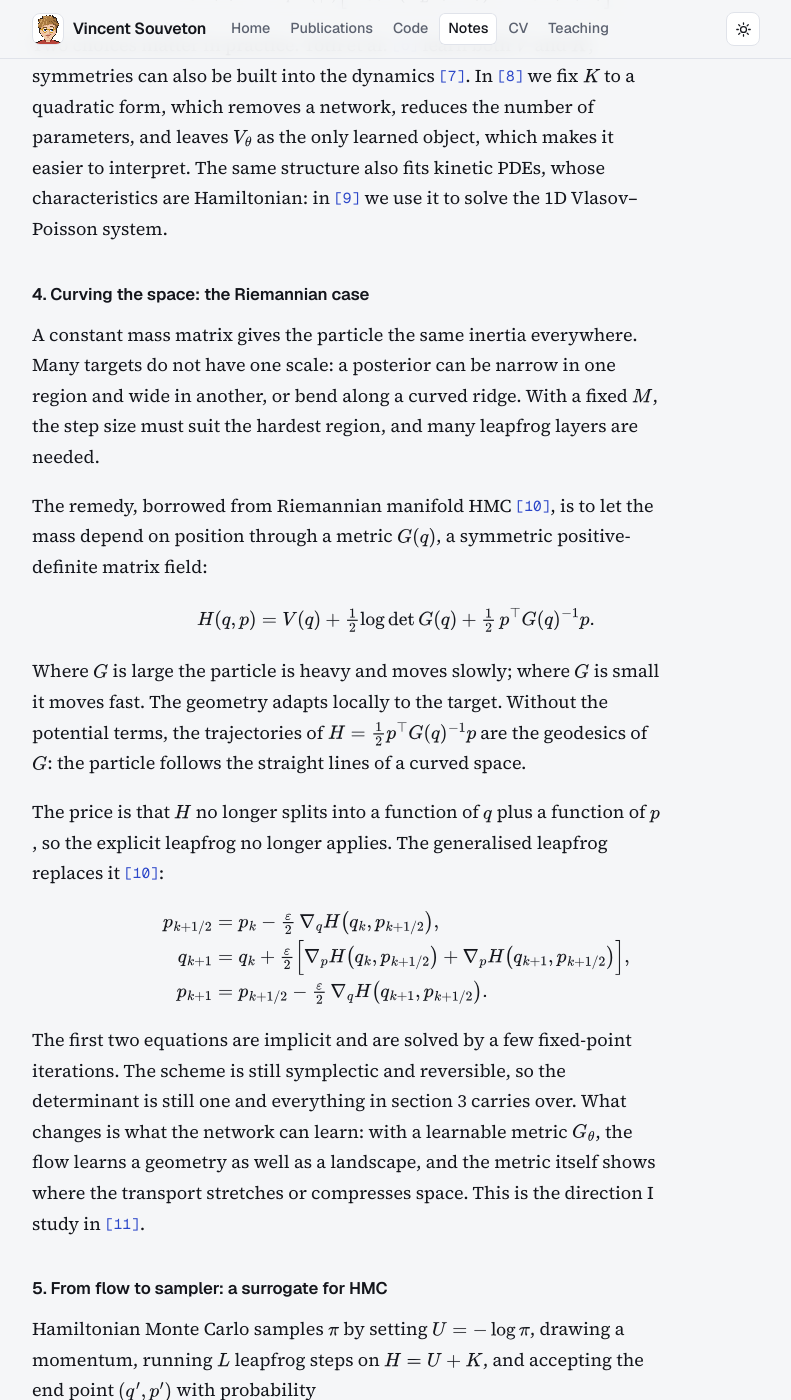
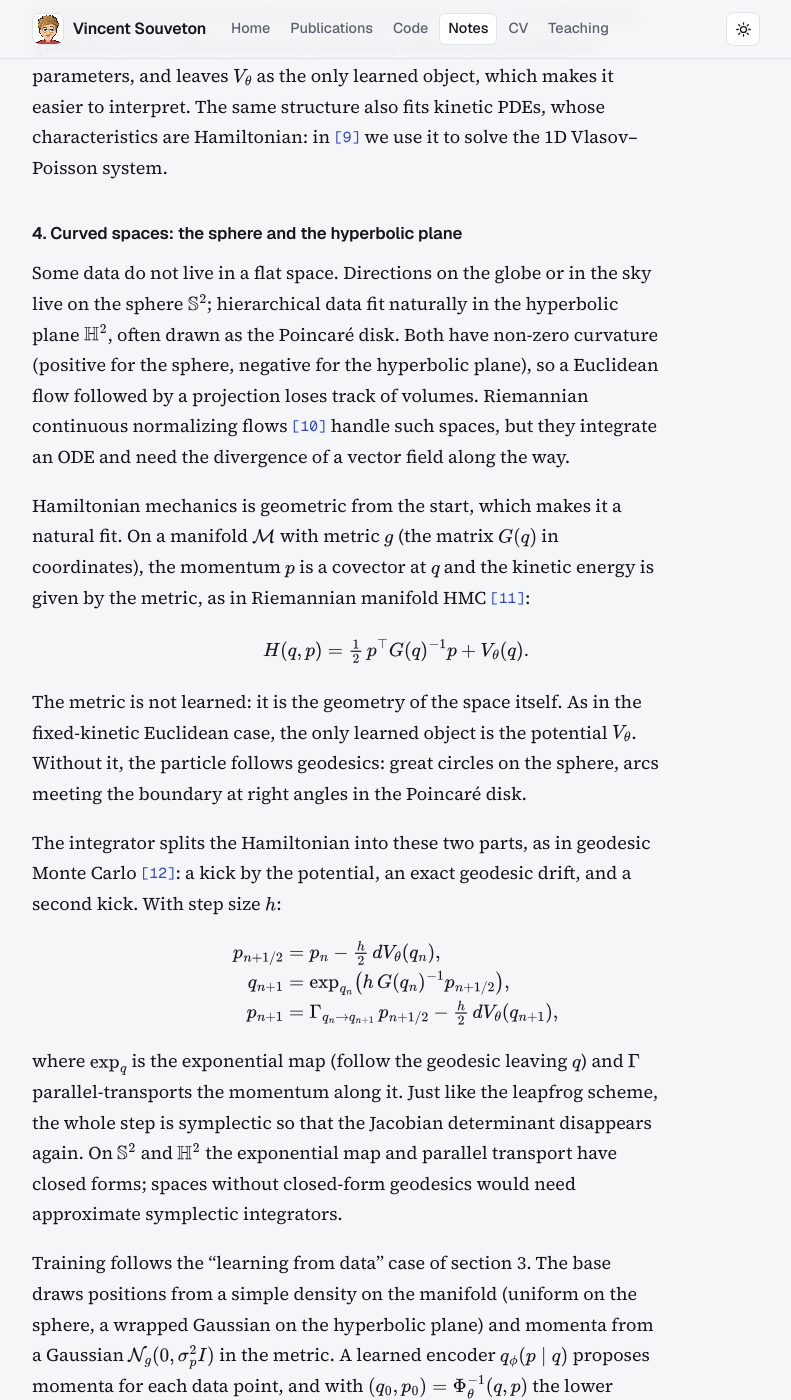
Before and after one commit to vincentsouveton/vincentsouveton.github.io, a Jekyll site: the page built from _notes/hamiltonian-normalizing-flows.md, in a window 1280 px wide and 1400 px high, scrolled down 3162 px. Shown: the whole window, without its empty margins (244-1035 px from the left). Built offline with Jekyll 4.4.1, drawn with Linux system fonts in a browser that asks for light colours; some of the changed text lies outside the part shown.

Commit message:
Note 1 corrections

```diff
--- a/_notes/hamiltonian-normalizing-flows.md
+++ b/_notes/hamiltonian-normalizing-flows.md
@@ -4,7 +4,7 @@ date: 2026-11-08
 tags: [normalizing flows, Hamiltonian dynamics, MCMC]
 summary: >-
   How to build an invertible neural map out of Hamiltonian dynamics, why the
-  Jacobian determinant disappears, how the idea extends to curved geometries,
+  Jacobian determinant disappears, how the idea extends to curved spaces such as the sphere,
   and how the result can make Hamiltonian Monte Carlo cheaper.
 references:
   - authors: D. J. Rezende, S. Mohamed
@@ -45,13 +45,21 @@ references:
     links:
       - { label: PMLR, url: "https://proceedings.mlr.press/v277/souveton25a.html" }
       - { label: code, url: "https://github.com/vincentsouveton/PDE-NHF" }
+  - authors: E. Mathieu, M. Nickel
+    title: Riemannian continuous normalizing flows
+    venue: NeurIPS, 2020
+    links: [{ label: "arXiv:2006.10605", url: "https://arxiv.org/abs/2006.10605" }]
   - authors: M. Girolami, B. Calderhead
     title: Riemann manifold Langevin and Hamiltonian Monte Carlo methods
     venue: J. R. Stat. Soc. B 73(2):123–214, 2011
     links: [{ label: RePEc, url: "https://econpapers.repec.org/RePEc:bla:jorssb:v:73:y:2011:i:2:p:123-214" }]
+  - authors: S. Byrne, M. Girolami
+    title: Geodesic Monte Carlo on embedded manifolds
+    venue: Scandinavian Journal of Statistics 40(4), 2013
+    links: [{ label: "arXiv:1301.6064", url: "https://arxiv.org/abs/1301.6064" }]
   - authors: V. Souveton
-    title: "Riemannian neural Hamiltonian flows: geodesic symplectic transport and interpretability"
-    venue: Preprint, 2026
+    title: "Riemannian Neural Hamiltonian Flows: From Interpretable Potentials to Exact Surrogate Sampling"
+    venue: arXiv preprint arXiv:2609.21647, 2026
     links:
       - { label: "arXiv:2609.21647", url: "https://arxiv.org/abs/2609.21647" }
       - { label: code, url: "https://github.com/vincentsouveton/RiemannianNHF" }
@@ -119,7 +127,7 @@ p_{k+1} &= p_{k+1/2} - \tfrac{\varepsilon}{2}\, \nabla V(q_{k+1}).
 \end{aligned}
 $$
 
-Each line changes one variable by an amount that depends only on the other. Such a map is a *shear*: its Jacobian is block-triangular with identity blocks on the diagonal, so its determinant is exactly one. The inverse is the same scheme run with $$-\varepsilon$$. This is the integrator of Hamiltonian Monte Carlo [[5]](#ref-5){:.cite}.
+The determinant of this transformation is exactly one. The inverse is the same scheme run with $$-\varepsilon$$. This is the integrator of Hamiltonian Monte Carlo [[5]](#ref-5){:.cite}.
 
 A neural Hamiltonian flow (NHF) [[6]](#ref-6){:.cite} makes the potential, and possibly the kinetic energy, learnable. The recipe has three steps:
 
@@ -157,29 +165,37 @@ $$
 
 Two choices matter in practice. Toth et al. [[6]](#ref-6){:.cite} learn both $$V$$ and $$K$$; symmetries can also be built into the dynamics [[7]](#ref-7){:.cite}. In [[8]](#ref-8){:.cite} we fix $$K$$ to a quadratic form, which removes a network, reduces the number of parameters, and leaves $$V_\theta$$ as the only learned object, which makes it easier to interpret. The same structure also fits kinetic PDEs, whose characteristics are Hamiltonian: in [[9]](#ref-9){:.cite} we use it to solve the 1D Vlasov–Poisson system.
 
-## 4. Curving the space: the Riemannian case
+## 4. Curved spaces: the sphere and the hyperbolic plane
 
-A constant mass matrix gives the particle the same inertia everywhere. Many targets do not have one scale: a posterior can be narrow in one region and wide in another, or bend along a curved ridge. With a fixed $$M$$, the step size must suit the hardest region, and many leapfrog layers are needed.
+Some data do not live in a flat space. Directions on the globe or in the sky live on the sphere $$\mathbb{S}^2$$; hierarchical data fit naturally in the hyperbolic plane $$\mathbb{H}^2$$, often drawn as the Poincaré disk. Both have non-zero curvature (positive for the sphere, negative for the hyperbolic plane), so a Euclidean flow followed by a projection loses track of volumes. Riemannian continuous normalizing flows [[10]](#ref-10){:.cite} handle such spaces, but they integrate an ODE and need the divergence of a vector field along the way.
 
-The remedy, borrowed from Riemannian manifold HMC [[10]](#ref-10){:.cite}, is to let the mass depend on position through a metric $$G(q)$$, a symmetric positive-definite matrix field:
+Hamiltonian mechanics is geometric from the start, which makes it a natural fit. On a manifold $$\mathcal{M}$$ with metric $$g$$ (the matrix $$G(q)$$ in coordinates), the momentum $$p$$ is a covector at $$q$$ and the kinetic energy is given by the metric, as in Riemannian manifold HMC [[11]](#ref-11){:.cite}:
 
 $$
-H(q,p) = V(q) + \tfrac12 \log\det G(q) + \tfrac12\, p^\top G(q)^{-1} p .
+H(q,p) = \tfrac12\, p^\top G(q)^{-1} p + V_\theta(q).
 $$
 
-Where $$G$$ is large the particle is heavy and moves slowly; where $$G$$ is small it moves fast. The geometry adapts locally to the target. Without the potential terms, the trajectories of $$H = \tfrac12 p^\top G(q)^{-1} p$$ are the geodesics of $$G$$: the particle follows the straight lines of a curved space.
+The metric is not learned: it is the geometry of the space itself. As in the fixed-kinetic Euclidean case, the only learned object is the potential $$V_\theta$$. Without it, the particle follows geodesics: great circles on the sphere, arcs meeting the boundary at right angles in the Poincaré disk.
 
-The price is that $$H$$ no longer splits into a function of $$q$$ plus a function of $$p$$, so the explicit leapfrog no longer applies. The generalised leapfrog replaces it [[10]](#ref-10){:.cite}:
+The integrator splits the Hamiltonian into these two parts, as in geodesic Monte Carlo [[12]](#ref-12){:.cite}: a kick by the potential, an exact geodesic drift, and a second kick. With step size $$h$$:
 
 $$
 \begin{aligned}
-p_{k+1/2} &= p_k - \tfrac{\varepsilon}{2}\, \nabla_q H\big(q_k, p_{k+1/2}\big), \\
-q_{k+1} &= q_k + \tfrac{\varepsilon}{2} \Big[ \nabla_p H\big(q_k, p_{k+1/2}\big) + \nabla_p H\big(q_{k+1}, p_{k+1/2}\big) \Big], \\
-p_{k+1} &= p_{k+1/2} - \tfrac{\varepsilon}{2}\, \nabla_q H\big(q_{k+1}, p_{k+1/2}\big).
+p_{n+1/2} &= p_n - \tfrac{h}{2}\, dV_\theta(q_n), \\
+q_{n+1} &= \exp_{q_n}\!\big( h\, G(q_n)^{-1} p_{n+1/2} \big), \\
+p_{n+1} &= \Gamma_{q_n \to q_{n+1}}\, p_{n+1/2} - \tfrac{h}{2}\, dV_\theta(q_{n+1}),
 \end{aligned}
 $$
 
-The first two equations are implicit and are solved by a few fixed-point iterations. The scheme is still symplectic and reversible, so the determinant is still one and everything in section 3 carries over. What changes is what the network can learn: with a learnable metric $$G_\theta$$, the flow learns a geometry as well as a landscape, and the metric itself shows where the transport stretches or compresses space. This is the direction I study in [[11]](#ref-11){:.cite}.
+where $$\exp_q$$ is the exponential map (follow the geodesic leaving $$q$$) and $$\Gamma$$ parallel-transports the momentum along it. Just like the leapfrog scheme, the whole step is symplectic so that the Jacobian determinant disappears again. On $$\mathbb{S}^2$$ and $$\mathbb{H}^2$$ the exponential map and parallel transport have closed forms; spaces without closed-form geodesics would need approximate symplectic integrators.
+
+Training follows the "learning from data" case of section 3. The base draws positions from a simple density on the manifold (uniform on the sphere, a wrapped Gaussian on the hyperbolic plane) and momenta from a Gaussian $$\mathcal{N}_g(0, \sigma_p^2 I)$$ in the metric. A learned encoder $$q_\phi(p \mid q)$$ proposes momenta for each data point, and with $$(q_0,p_0) = \Phi_\theta^{-1}(q,p)$$ the lower bound reads
+
+$$
+\mathcal{L} = \mathbb{E}_{p \sim q_\phi(\cdot \mid q)} \Big[ \log \rho_0(q_0) + \log \mathcal{N}_g(p_0;\, 0, \sigma_p^2 I) - \log q_\phi(p \mid q) \Big].
+$$
+
+What I value most is that the learned potential can be read. A potential $$V$$ defines a profile $$\pi_V \propto e^{-V/\tau}$$ for a temperature $$\tau$$, and the matched potential $$V_\star = -\tau \log \rho_1$$ makes the target $$\rho_1$$ an equilibrium of the dynamics. Training does not force $$V_\theta = V_\star$$, but in practice the learned potential places its wells at the target modes. In the Gaussian case the flow is an exact rotation of phase space, which moves position information into momentum at a quarter period. On test problems on $$\mathbb{R}^2$$, $$\mathbb{H}^2$$ and $$\mathbb{S}^2$$, the model is competitive with a Riemannian continuous normalizing flow and cheaper per training step [[13]](#ref-13){:.cite}.
 
 ## 5. From flow to sampler: a surrogate for HMC
 
@@ -191,12 +207,12 @@ $$
 
 Every leapfrog step needs $$\nabla U$$. When $$\pi$$ involves an expensive forward model (a cosmological simulation, a PDE solve), these gradients dominate the cost.
 
-The surrogate idea [[12]](#ref-12){:.cite}[[13]](#ref-13){:.cite}[[14]](#ref-14){:.cite} is to run the trajectory with a cheap approximation $$\tilde U$$, and to keep the exact $$U$$ only in the acceptance step. This remains exact: the leapfrog map built on $$\tilde U$$ is still reversible and volume-preserving, so the Metropolis correction with the true $$H$$ leaves $$\pi$$ invariant. The surrogate only affects how often proposals are accepted. Each proposal then costs $$L$$ cheap gradients and a single evaluation of $$U$$. Li et al. [[14]](#ref-14){:.cite} use a neural network as the surrogate, which brings us directly to the flows above.
+The surrogate idea [[14]](#ref-14){:.cite}[[15]](#ref-15){:.cite}[[16]](#ref-16){:.cite} is to run the trajectory with a cheap approximation $$\tilde U$$, and to keep the exact $$U$$ only in the acceptance step. This remains exact: the leapfrog map built on $$\tilde U$$ is still reversible and volume-preserving, so the Metropolis correction with the true $$H$$ leaves $$\pi$$ invariant. The surrogate only affects how often proposals are accepted. Each proposal then costs $$L$$ cheap gradients and a single evaluation of $$U$$. Li et al. [[16]](#ref-16){:.cite} use a neural network as the surrogate, which brings us directly to the flows above.
 
-A trained Hamiltonian flow provides such a surrogate. With a fixed kinetic energy, its potential $$V_\theta$$ is a cheap, differentiable function, learned so that Hamiltonian dynamics carries mass towards $$\pi$$. Plugged into the proposal, it keeps the chain exact; the closer it is to $$U$$ up to a constant, the higher the acceptance rate. The Riemannian version could play the same role for Riemannian manifold HMC, where computing the metric is itself a large part of the cost.
+A trained Hamiltonian flow provides such a surrogate. With a fixed kinetic energy, its potential $$V_\theta$$ is a cheap, differentiable function, learned so that Hamiltonian dynamics carries mass towards $$\pi$$. Plugged into the proposal, it keeps the chain exact; the closer it is to $$U$$ up to a constant, the higher the acceptance rate. The geodesic leapfrog of section 4 is reversible and volume-preserving as well, so the same recipe could give a surrogate for HMC on the sphere or the hyperbolic plane, in the spirit of geodesic Monte Carlo [[12]](#ref-12){:.cite}.
 
-## 6. What I take from this
+## 6. What we can take from this
 
-Hamiltonian flows turn an engineering constraint (a cheap Jacobian) into a physical property (Liouville's theorem). What remains to learn has a meaning: a potential, and possibly a geometry. And because these flows use the same integrator as HMC, a model trained as a generator can be reused inside an exact sampler.
+Hamiltonian flows turn an engineering constraint (a cheap Jacobian) into a physical property (Liouville's theorem). What remains to learn has a meaning: a potential, whose wells show where the target puts its mass, on flat and curved spaces alike. Such learned interpretable potential then can be reused inside an exact gradient-based sampler.
 
 > Choose the dynamics so that the hard part of the computation vanishes, and spend the network's capacity on the physics.
```
Also changed, not shown: other parts of _notes/hamiltonian-normalizing-flows.md (+1 -1 lines).
